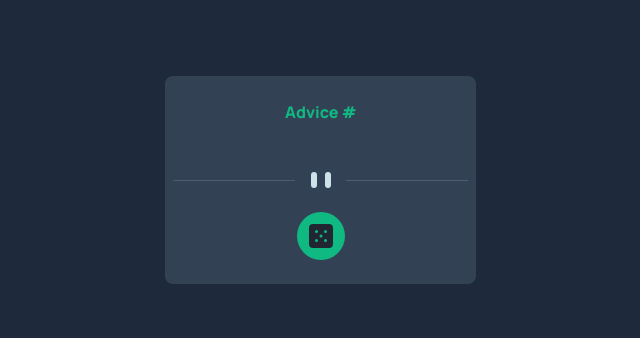
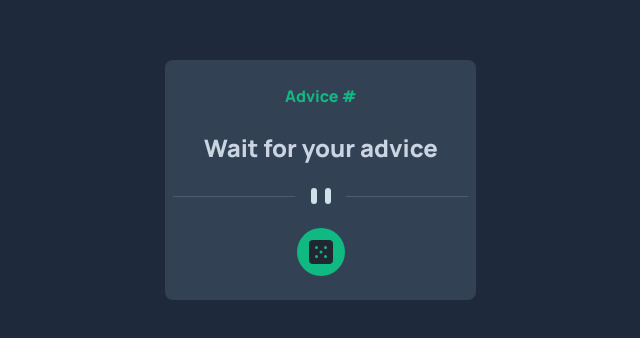
Before and after one commit to RamonAPereira/advice-app, a Vue app: page / in a window 1280 px wide. Shown: the part 220-558 px from the top of the page, without its empty margins (320-960 px from the left). Built offline with nearby package versions, Linux system fonts and the light colour scheme; no server answers.

Commit message:
add a generic advice

```diff
--- a/src/components/AdviceGenerator.vue
+++ b/src/components/AdviceGenerator.vue
@@ -6,7 +6,7 @@ import "animate.css";
 
 export default {
   setup() {
-    const advice = reactive({ advice: "", id: "" });
+    const advice = reactive({ advice: "Wait for your advice", id: "" });
 
     const loadAdvice = async () => {
       let response = await axios.get("https://api.adviceslip.com/advice");
```
